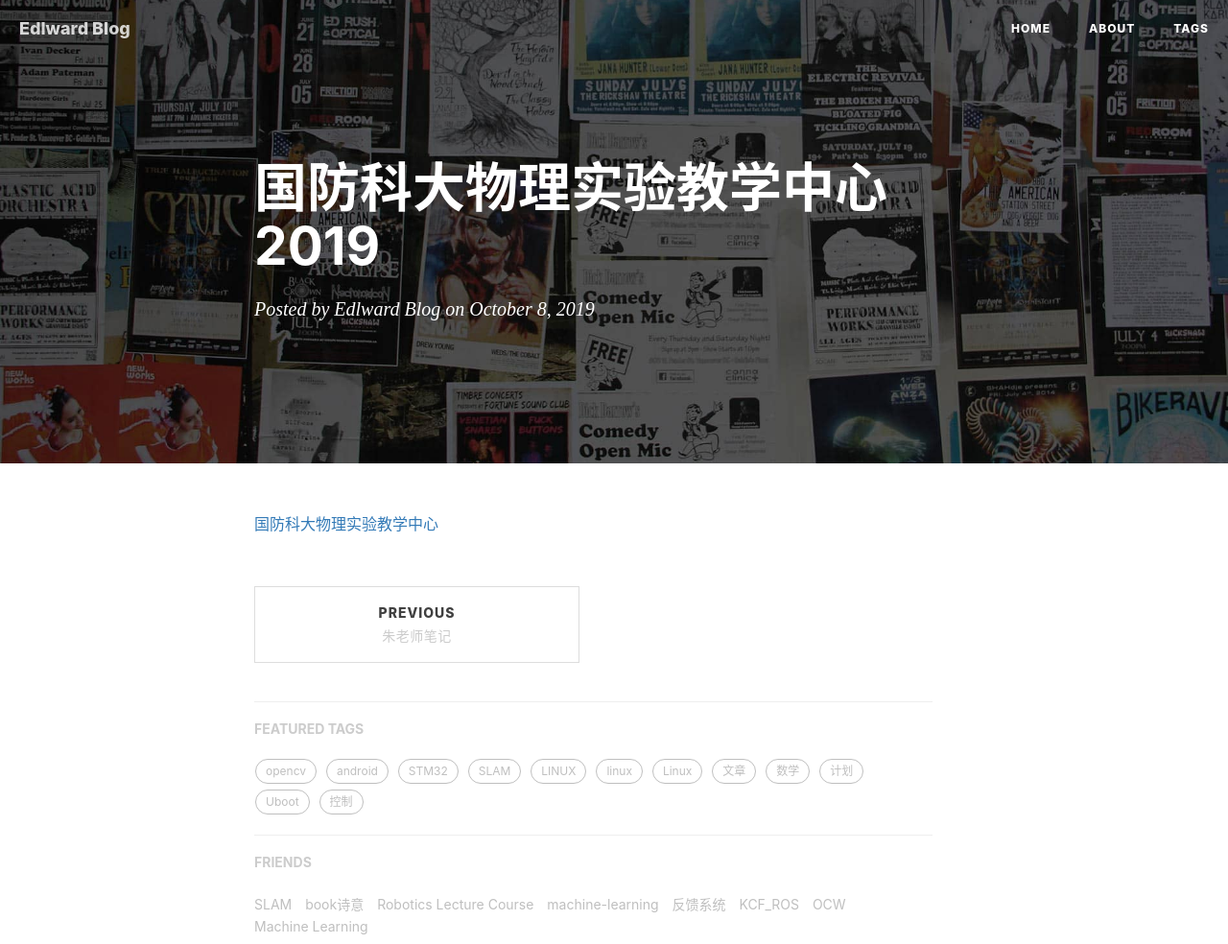
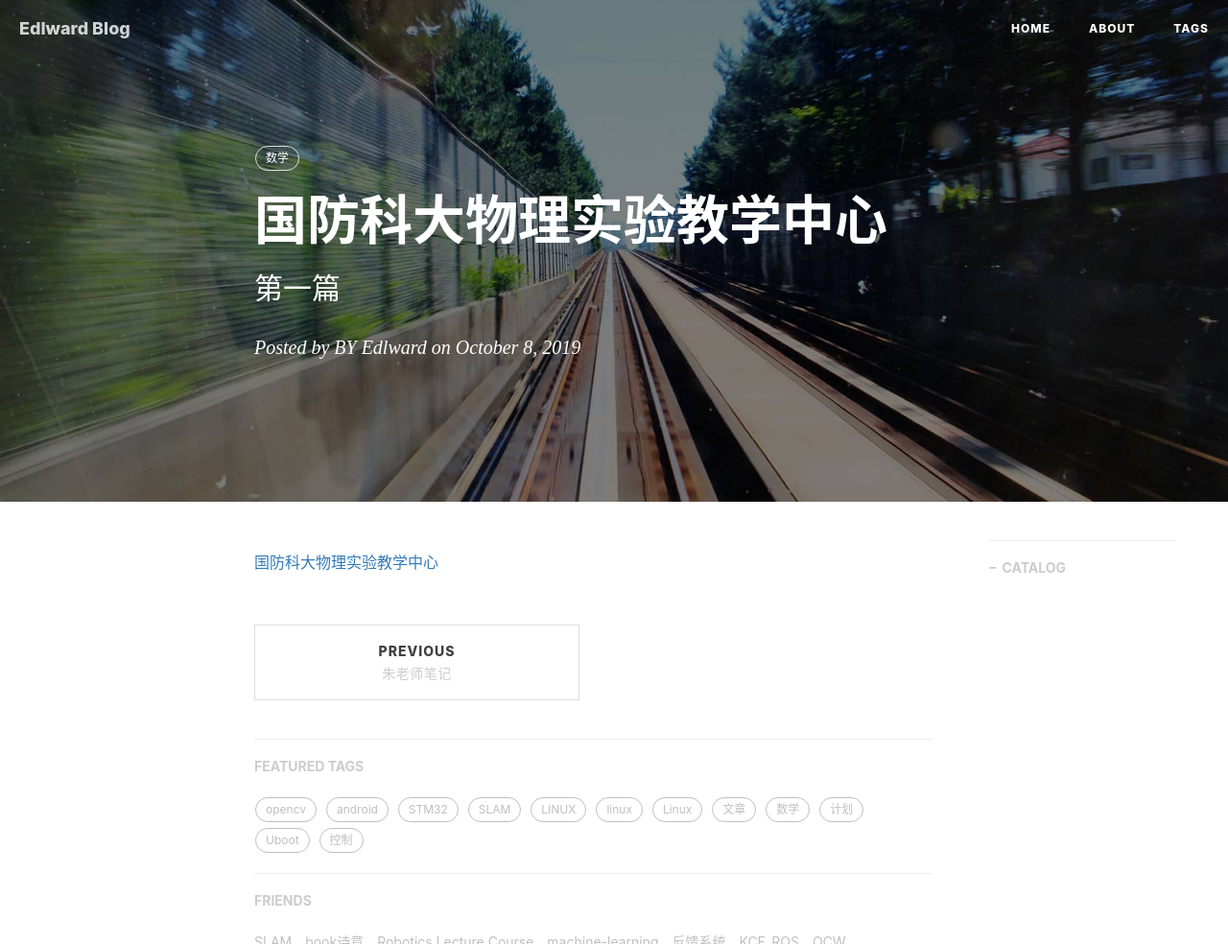
Before and after one commit to gary-robotics/dlward, a Jekyll site: the page built from _posts/2019-10-08-国防科大物理实验教学中心-2019.markdown, in a window 1280 px wide, cut to the strip 0-984 px from the top of the page. Shown: the whole strip at 96% size. Built offline with Jekyll 4.4.1, drawn with Linux system fonts in a browser that asks for light colours; nearby versions of some CDN libraries; our own code applies the rules of GitHub Pages for plain Markdown files; comment, search, counter and statistics services are not loaded; some of the changed lines change nothing that is shown.

Commit message:
Update 2019-10-08-国防科大物理实验教学中心-2019.markdown

```diff
--- a/_posts/2019-10-08-国防科大物理实验教学中心-2019.markdown
+++ b/_posts/2019-10-08-国防科大物理实验教学中心-2019.markdown
@@ -1 +1,12 @@
+---
+layout:     post                    # 使用的布局（不需要改）
+title:      国防科大物理实验教学中心                # 标题
+subtitle:    第一篇                  #副标题
+date:       2019-10-08              # 时间
+author:     BY Edlward              # 作者
+header-img: img/post-bg-2015.jpg    #这篇文章标题背景图片
+catalog: true                       # 是否归档
+tags:                               #标签
+    - 数学
+---
 [国防科大物理实验教学中心](http://vlab.nudt.edu.cn/Item/Show.asp?m=1&d=4112)
```
